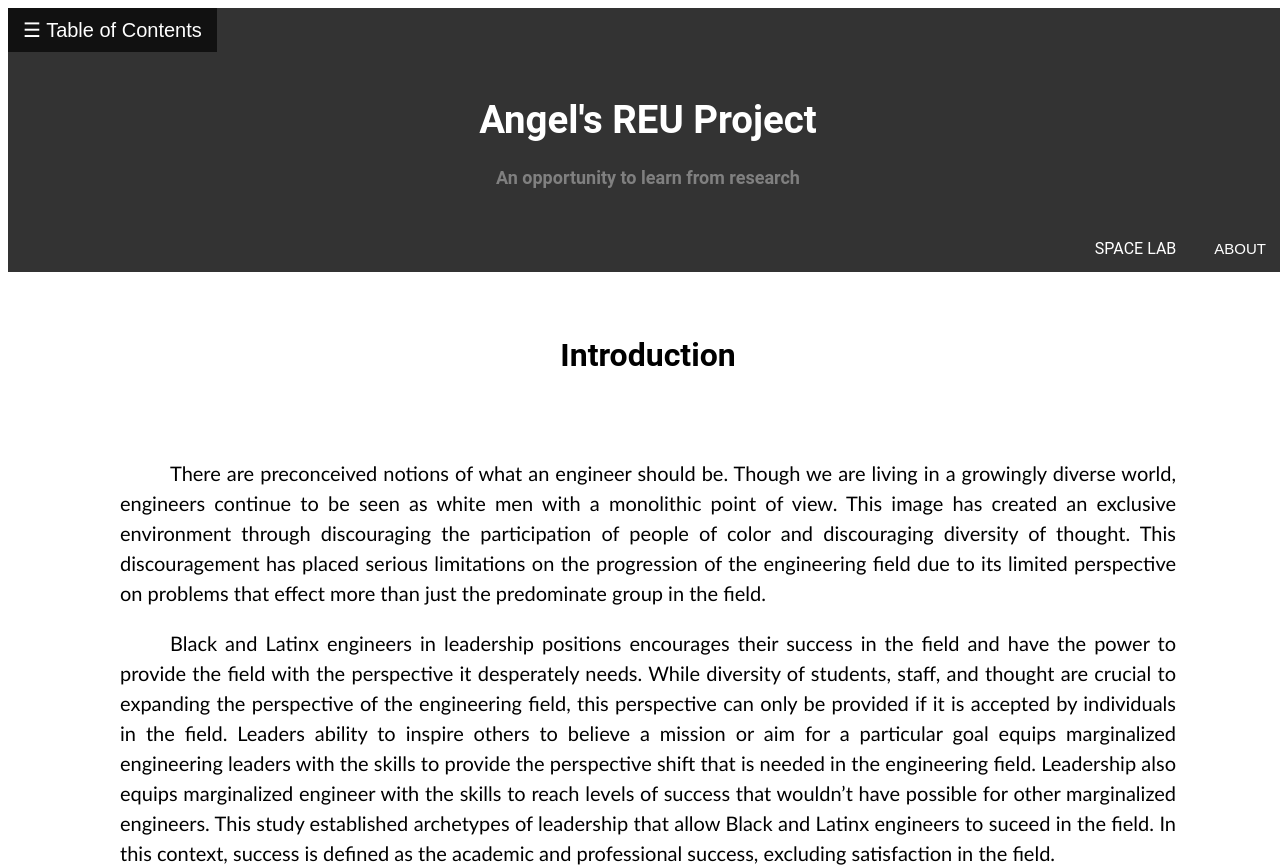
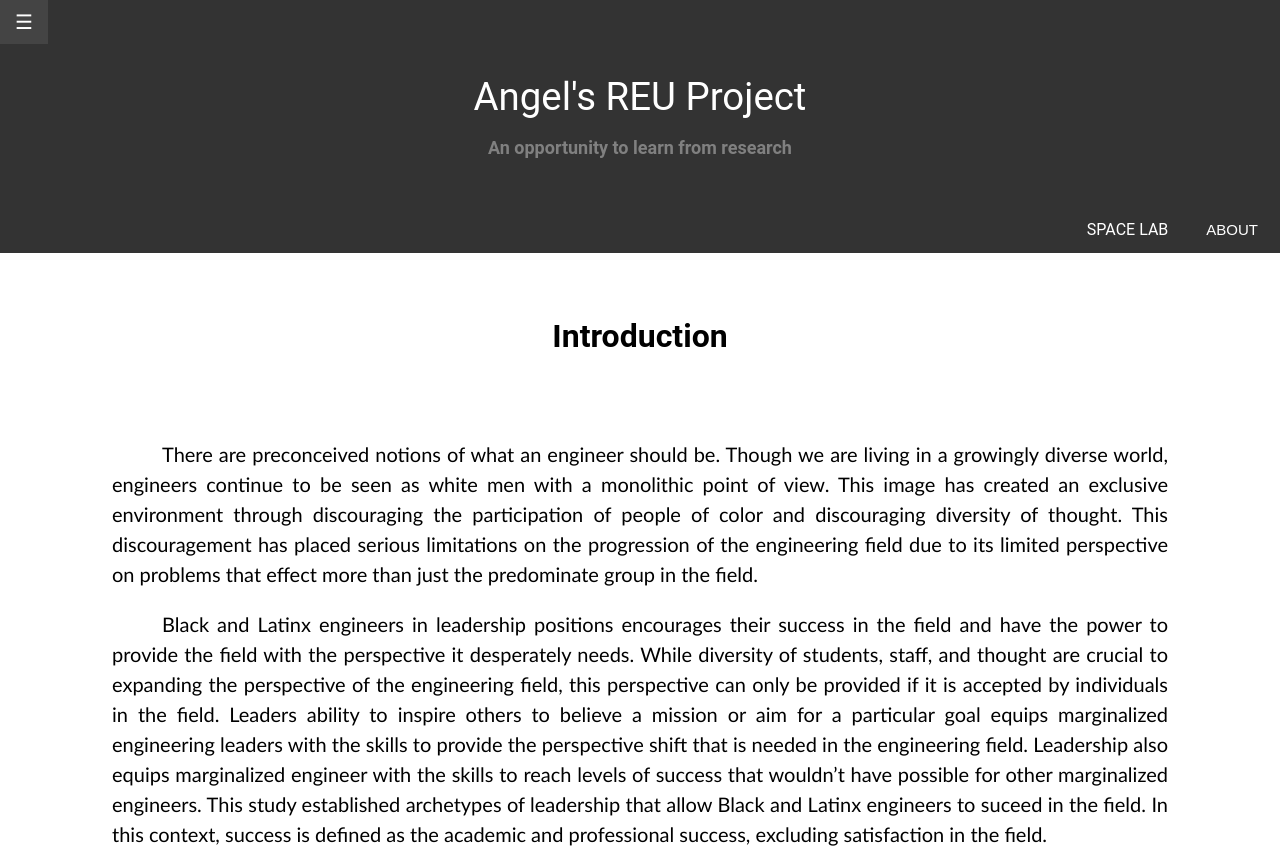
Before and after one commit to anyaga/ENGagED-REU-Project, a Django app: page / in a window 1280 px wide. After the commit the page ends 846 px from the top, so only its background shows below. Run offline with Django 5.2, Linux system fonts and the light colour scheme.

Commit message:
fix the header to only go home if directly over the title

```diff
--- a/REU_Project/REU_Project/static/main.css
+++ b/REU_Project/REU_Project/static/main.css
@@ -3,18 +3,30 @@ body, html {
   height: 100%;
   width: 100%;
   font-family: "Roboto", sans-serif;
+  margin:0px;
 }
 
-.header{
+#page_header{
   background: #333;
   color: white;
 }
 
-.link_title{
+#title_block{
+  padding: 30px;
+  text-align: center;
   text-decoration: none;
+}
+
+#link_title{
   color:white;
-  padding:30px;
+  font-size: 2.4em;
   text-align: center;
+  text-decoration: none;
+}
+
+
+#link_title:hover{
+  color: #5a5858;
 }
 
 
@@ -60,16 +72,6 @@ ul {
 }
 
 
-
-h1 {
-  color:white;
-  font-size: 2.4em;
-  text-align: center;
-}
-
-h1:hover{
-  color: #5a5858;
-}
 
 h2 {
   color: black;
--- a/REU_Project/REU_Project/views.py
+++ b/REU_Project/REU_Project/views.py
@@ -4,7 +4,6 @@ from django.shortcuts import render
 
 
 def helper_side_panel(request,action):
-    print(request.POST)
     display_value = "none"
     panel_size = "0em"
     if "about-open" in request.POST:
@@ -23,7 +22,6 @@ def helper_side_panel(request,action):
     return context
 
 def home(request,action="close"):
-    print("action" + str(action))
     context = helper_side_panel(request,action)
     return render(request, "index.html",context)
 
--- a/REU_Project/templates/base.html
+++ b/REU_Project/templates/base.html
@@ -10,34 +10,33 @@
     <body>
         <!--Background Image-->
 
-        <div class="header">
+        <div id="page_header">
             <div class="side-panel" style="width: {{ panel_size }};">
-
-                <form>
+                <form id="close_sidepanel">
                     {% csrf_token %}
-                    <button name="table_close" class="open" type="submit">x</button>
+                    <button name="table_close" class="open" type="submit">*</button>
                 </form>
-
-
                 <a href="{% url 'abstract' action=action %}">Abstract</a>
                 <a href="{% url 'find'  action=action %}">Findings</a>
                 <a href="{% url 'participants'  action=action %}">Participants</a>
                 <a href="{% url 'doc_preview'  action=action %}">Annotated Bibliography</a>
                 <a href="{% url 'references'  action=action %}">Referenes</a>
             </div>
-            <form action="" method="POST">
+            <form action="" id="open_sidepanel" method="POST">
                 {% csrf_token %}
-                <button name="table_of_contents" class="open" type="submit">☰ Table of Contents</button>
+                <button name="table_of_contents" class="open" type="submit">☰</button>
             </form>
 
+            <div id="title_block">
+                <a id="link_title" href="{% url 'home' %}">Angel's REU Project</a>
+                <h3>An opportunity to learn from research</h3>
+            </div>
+            <!--a class="link_title" href="{% url 'home' %}">
+                <h1>Angel's REU Project</h1>
 
-            <a class="link_title" href="{% url 'home' %}">
-                <h1>Angel's REU Project</h1>
-                <h3>An opportunity to learn from research</h3>
-            </a>
+            </a!-->
         </div>
-
-        <div>
+        <div id="body_of_page">
             <table>
                 <!--Navigation Bar-->
                 <ul id="id_outline_nav_bar">
```
